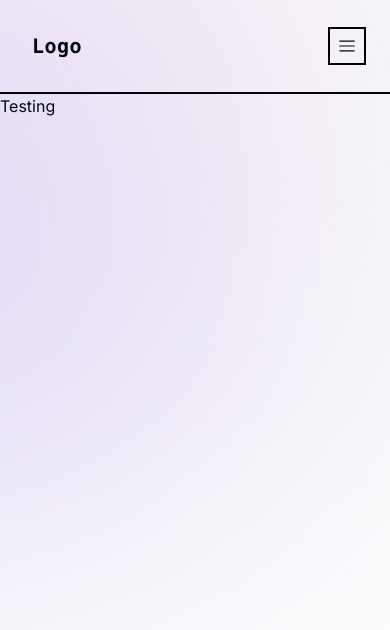
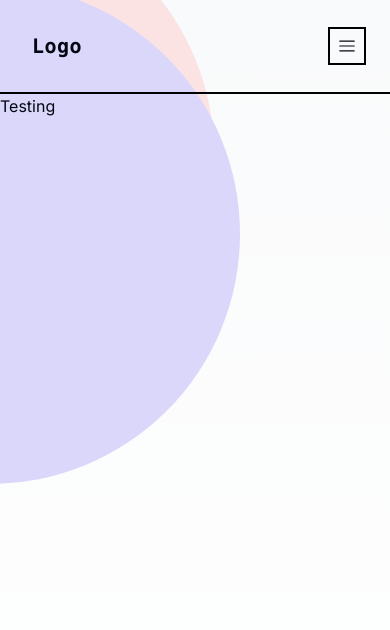
Before and after one commit to atorrez007/updated-portfolio, a Next.js app: page / in a window 390 px wide. Shown: the top 630 px of the page. Built offline with nearby package versions, Linux system fonts and the light colour scheme.

Commit message:
mobile-testing

```diff
--- a/src/app/layout.tsx
+++ b/src/app/layout.tsx
@@ -17,10 +17,11 @@
   return (
     <html lang="en">
       <body className={`${inter.className} bg-gray-50 text-gray-950 relative`}>
-        <div className="bg-[#fbe2e3] absolute top-[-6rem] -z-10 right-[11rem] h-[31.25rem] w-[31.25rem] rounded-full blur-[10rem]  sm:w-[68.75rem]"></div>
-        <div className="bg-[#dbd7fb] absolute top-[-1rem] -z-10 left-[-35rem] h-[31.25rem] w-[50rem] rounded-full blur-[10rem]  sm:w-[68.75rem] md:left-[-33rem] lg:left-[-28rem] xl:left-[-15rem] 2xl:left-[-5rem]"></div>
+        <div className=" bg-[#fbe2e3] absolute top-[-6rem] -z-10 right-[11rem] h-[31.25rem] w-[31.25rem] rounded-full   sm:w-[68.75rem]"></div>
+        <div className="bg-[#dbd7fb] absolute top-[-1rem] -z-10 left-[-35rem] h-[31.25rem] w-[50rem] rounded-full   sm:w-[68.75rem] md:left-[-33rem] lg:left-[-28rem] xl:left-[-15rem] 2xl:left-[-5rem]"></div>
         {children}
       </body>
     </html>
   );
+  // blur-[10rem]
 }
```
